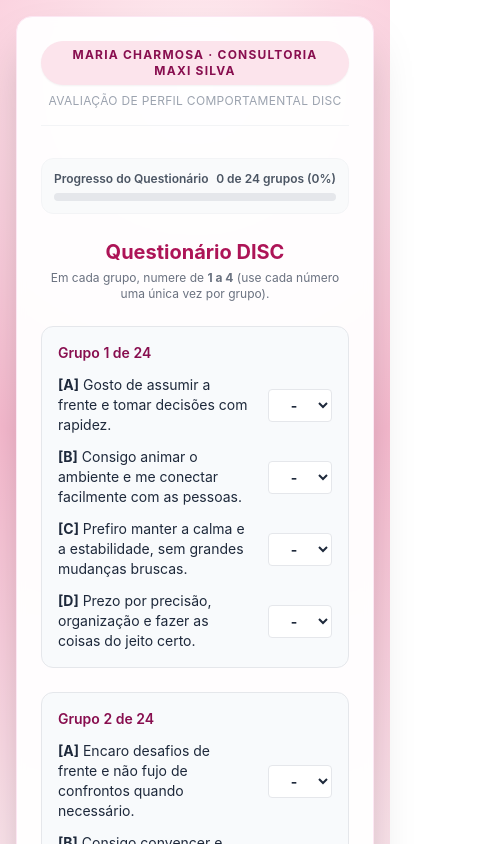
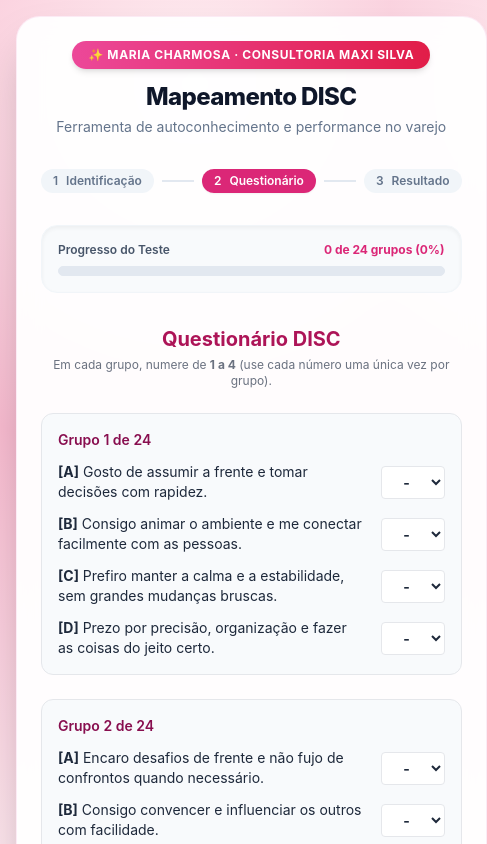
Before and after one commit to ONMHUB/disctest, a React (Vite) app: page / in a window 390 px wide. Both pictures are taken after typing "Sample", "Sample" into the empty fields and a click on the button "Iniciar Questionário". Shown: the top 844 px of the page, 487 px wide, since content can reach past the window. Built offline with nearby package versions, Linux system fonts and the light colour scheme.

Commit message:
Update App.jsx

```diff
--- a/src/App.jsx
+++ b/src/App.jsx
@@ -87,37 +87,54 @@ export default function App() {
         setEtapa(1);
     };
 
-    // Calcular progresso do questionário
     const gruposPreenchidos = respostas.filter(g => g.A && g.B && g.C && g.D).length;
     const progressoPct = Math.round((gruposPreenchidos / 24) * 100);
 
     return (
-        <main className="min-h-screen flex flex-col items-center justify-center p-4 sm:p-6 md:p-8">
-            <div className="w-full max-w-2xl bg-white/95 backdrop-blur-sm rounded-2xl shadow-2xl border border-pink-100 p-6 sm:p-8 md:p-10 transition-all duration-300">
+        <div className="min-h-screen w-full grid place-items-center p-4 sm:p-6 md:p-8">
+            <div className="w-full max-w-3xl bg-white/95 backdrop-blur-md rounded-3xl shadow-2xl border border-pink-100/80 p-6 sm:p-8 md:p-12 animate-fade-in my-auto">
 
-                {/* Header Institucional */}
-                <header className="text-center mb-8 pb-4 border-b border-gray-100">
-                    <span className="inline-block bg-brand-50 text-brand-700 text-xs font-bold px-4 py-1.5 rounded-full uppercase tracking-widest shadow-sm">
-                        Maria Charmosa · Consultoria Maxi Silva
-                    </span>
-                    <h1 className="text-xs text-gray-400 mt-2 tracking-wide uppercase">Avaliação de Perfil Comportamental DISC</h1>
-                </header>
+                {/* Header de Marca */}
+                <div className="text-center mb-8">
+                    <div className="inline-flex items-center gap-2 bg-gradient-to-r from-pink-500 to-rose-600 text-white text-xs font-bold px-4 py-1.5 rounded-full uppercase tracking-wider shadow-md mb-3">
+                        ✨ Maria Charmosa · Consultoria Maxi Silva
+                    </div>
+                    <h1 className="text-2xl sm:text-3xl font-extrabold text-slate-900 tracking-tight">
+                        Mapeamento DISC
+                    </h1>
+                    <p className="text-sm text-slate-500 mt-1">Ferramenta de autoconhecimento e performance no varejo</p>
+                </div>
 
-                {/* Barra de Progresso (Visível apenas na Etapa 2) */}
+                {/* Stepper / Indicador de Etapas */}
+                <div className="flex items-center justify-center gap-2 mb-8">
+                    <div className={`flex items-center gap-2 px-3 py-1 rounded-full text-xs font-semibold ${etapa === 1 ? 'bg-pink-600 text-white shadow-sm' : 'bg-slate-100 text-slate-500'}`}>
+                        <span>1</span> Identificação
+                    </div>
+                    <div className="w-8 h-0.5 bg-slate-200"></div>
+                    <div className={`flex items-center gap-2 px-3 py-1 rounded-full text-xs font-semibold ${etapa === 2 ? 'bg-pink-600 text-white shadow-sm' : 'bg-slate-100 text-slate-500'}`}>
+                        <span>2</span> Questionário
+                    </div>
+                    <div className="w-8 h-0.5 bg-slate-200"></div>
+                    <div className={`flex items-center gap-2 px-3 py-1 rounded-full text-xs font-semibold ${etapa === 3 ? 'bg-pink-600 text-white shadow-sm' : 'bg-slate-100 text-slate-500'}`}>
+                        <span>3</span> Resultado
+                    </div>
+                </div>
+
+                {/* Barra de Progresso do Teste */}
                 {etapa === 2 && (
-                    <div className="mb-6 bg-gray-50 p-3 rounded-xl border border-gray-100">
-                        <div className="flex justify-between text-xs font-semibold text-gray-600 mb-1.5">
-                            <span>Progresso do Questionário</span>
-                            <span>{gruposPreenchidos} de 24 grupos ({progressoPct}%)</span>
+                    <div className="mb-8 bg-slate-50 p-4 rounded-2xl border border-slate-100 shadow-inner">
+                        <div className="flex justify-between text-xs font-semibold text-slate-600 mb-2">
+                            <span>Progresso do Teste</span>
+                            <span className="text-pink-600 font-bold">{gruposPreenchidos} de 24 grupos ({progressoPct}%)</span>
                         </div>
-                        <div className="w-full bg-gray-200 rounded-full h-2 overflow-hidden">
-                            <div className="bg-brand-600 h-2 rounded-full transition-all duration-300" style={{ width: `${progressoPct}%` }}></div>
+                        <div className="w-full bg-slate-200 rounded-full h-2.5 overflow-hidden p-0.5 bg-slate-100 border border-slate-200">
+                            <div className="bg-gradient-to-r from-pink-500 to-rose-600 h-full rounded-full transition-all duration-500" style={{ width: `${progressoPct}%` }}></div>
                         </div>
                     </div>
                 )}
 
-                {/* Conteúdo das Etapas */}
-                <section>
+                {/* Componentes Dinâmicos */}
+                <main className="transition-all duration-300">
                     {etapa === 1 && (
                         <EtapaIdentificacao
                             dadosUser={dadosUser}
@@ -142,13 +159,13 @@ export default function App() {
                             onReiniciar={reiniciar}
                         />
                     )}
-                </section>
+                </main>
+
+                {/* Rodapé Interno */}
+                <footer className="mt-10 pt-6 border-t border-slate-100 text-center text-xs text-slate-400 font-medium">
+                    © Maria Charmosa · Uso interno sob consultoria Maxi Silva
+                </footer>
             </div>
-
-            {/* Rodapé discreto */}
-            <footer className="mt-6 text-center text-xs text-brand-700/70 font-medium">
-                © Maria Charmosa — Desenvolvimento de Equipe e Performance no Varejo
-            </footer>
-        </main>
+        </div>
     );
 }
```
